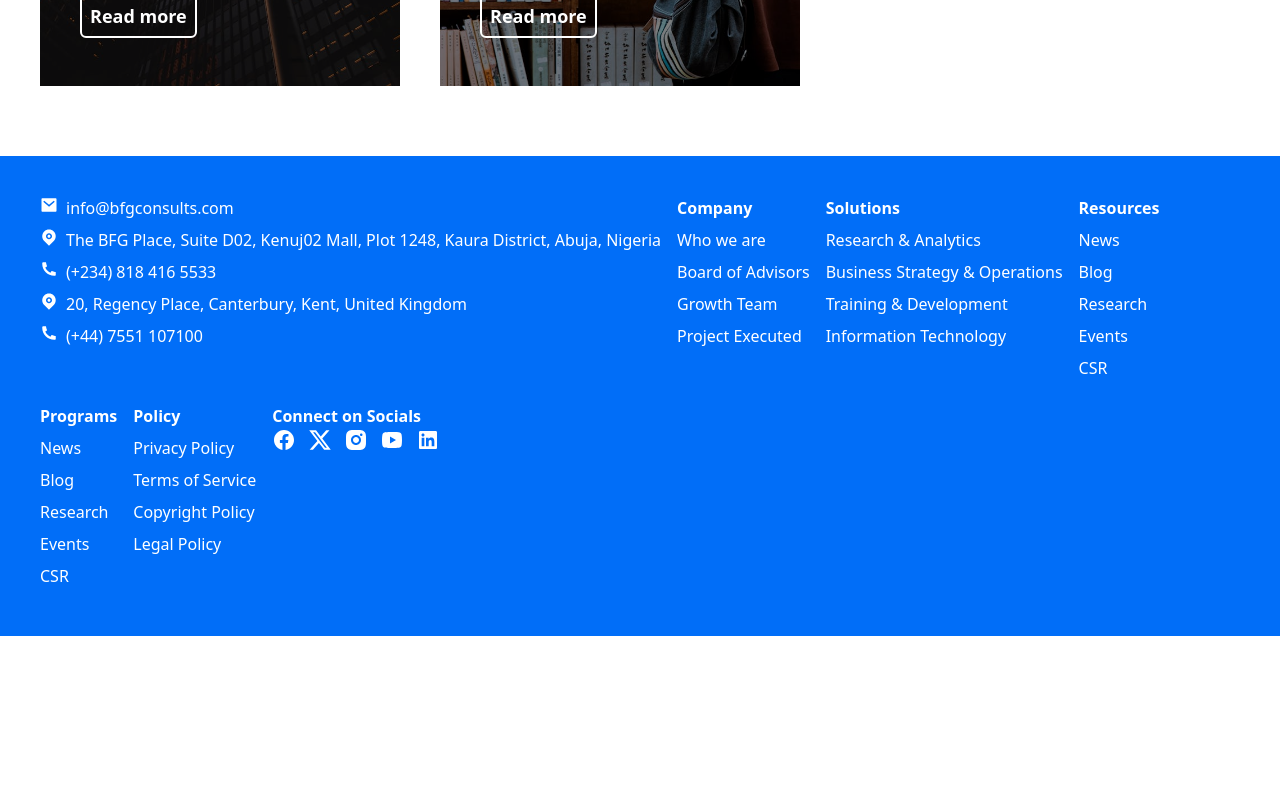
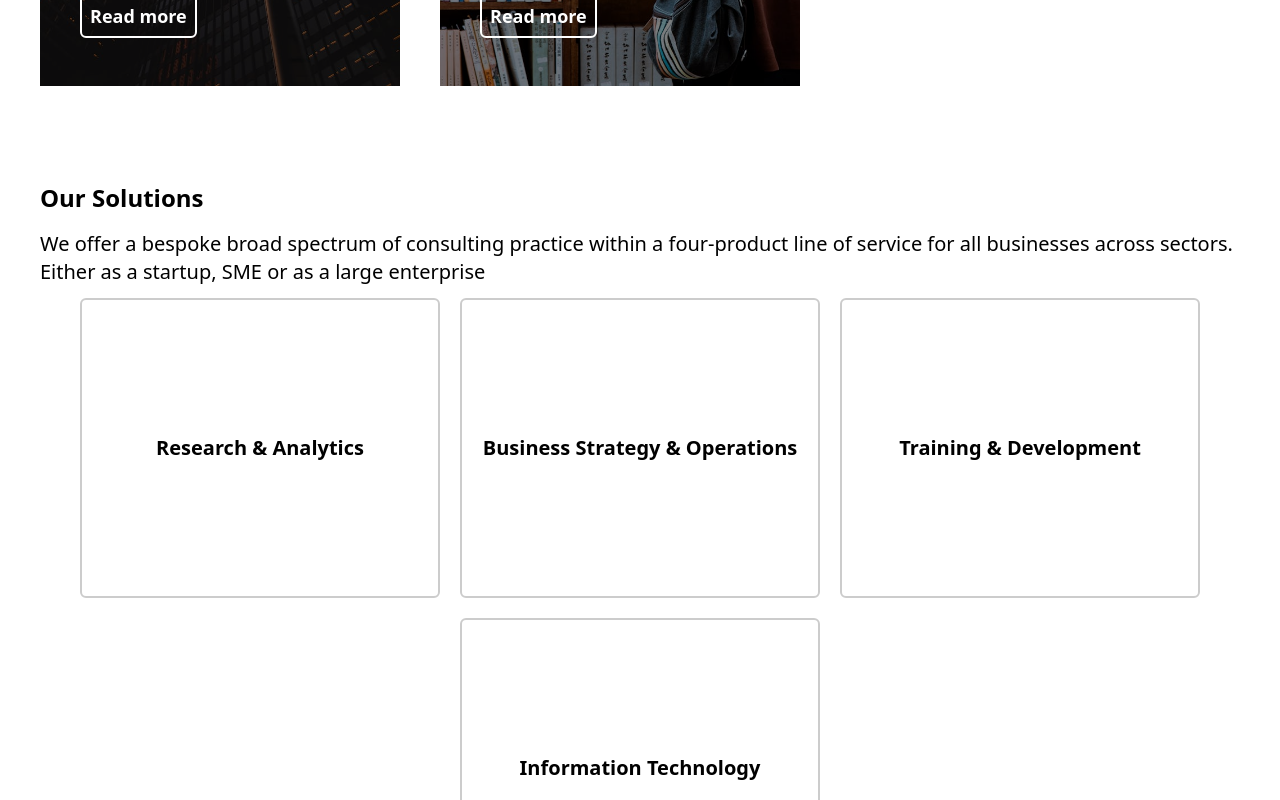
Before and after one commit to bfgglobalconsults/bfg-website, a Next.js app: page / in a window 1280 px wide. Shown: the part 1080-1880 px from the top of the page. Before the commit the page ends 1716 px from the top, so only its background shows below. Built offline with nearby package versions, Linux system fonts and the light colour scheme.

Commit message:
our solutions

```diff
--- a/src/app/page.js
+++ b/src/app/page.js
@@ -9,6 +9,21 @@ import Logo from "./bfg-logo.png";
 import Animation from "../../public/office_banner.jpg";
 
 export default function Main() {
+  const [selectedCard, setSelectedCard] = useState(null);
+  const [toggle, setToggle] = useState(false);
+
+  const cards = [
+    { id: 1, title: 'Research & Analytics', content: 'We provide startups, and SMEs with valuable insights and information that can inform business strategies, decision-making processes, and problem-solving efforts. We serve as an impartial partner for businesses in the process of gathering, analyzing and interpreting data in order to make informed decisions' },
+    { id: 2, title: 'Business Strategy & Operations', content: 'Earn your business the ability to achieve desired goals through the development and implementation of plans and processes aimed at improving competitiveness. Through this service, we help startups and SMEs align their operations with their overall business objectives, streamline processes and optimise resources.' },
+    { id: 3, title: 'Training & Development', content: 'Improve job performance through employee training. Win the process of enhancing the skills, knowledge and abilities of employees to perform their jobs more  effectively. Through this solution, we help startups and SMEs improve their overall performance by investing in the development of their employees. ' },
+    { id: 4, title: 'Information Technology', content: 'Boost your business growth with digital tools. We take you through the process of designing and developing cutting-edge technology to enhance business effectiveness, ranging from web development and artificial intelligence to machine learning and block chain technology.  ' }
+  ];
+
+  const handleClick = (id) => {
+    setSelectedCard(id === selectedCard ? null : id);
+    setToggle(!toggle);
+  };
+
   const banner = [
     {
       id: 1,
@@ -80,10 +95,25 @@ export default function Main() {
                 </div>
               </div>
             ))}
-
-            <div></div>
-            <div></div>
           </div>
+        </div>
+        <div className="p-[40px]">
+        <h3 className="my-4 text-2xl font-bold">Our Solutions</h3>
+        <p className="text-xl my-3">We offer a bespoke broad spectrum of consulting practice within a four-product line of service for all businesses across sectors. Either as a startup, SME or as a large enterprise </p>
+              <div>
+              <div className="w-full flex flex-wrap gap-[20px] justify-center">
+      {cards.map(card => (
+        <div
+          key={card.id}
+          className={`w-[30%] h-[300px] border-2 rounded-md border-[#ccc] p-[10px] cursor-pointer text-center hover:border-[#016EF8] transition-all duration-300 ease-in-out  ${selectedCard === card.id ? (toggle ? 'bg-[#016EF8] text-white' : 'bg-[#E45F11] text-white') : ''} flex flex-col justify-center`}
+          onClick={() => handleClick(card.id)}
+        >
+          <h2 className="text-xl font-bold">{card.title}</h2>
+          {selectedCard === card.id && <p className="text-lg p-2">{card.content}</p>}
+        </div>
+      ))}
+    </div>
+              </div>
         </div>
       </div>
     </>
```
